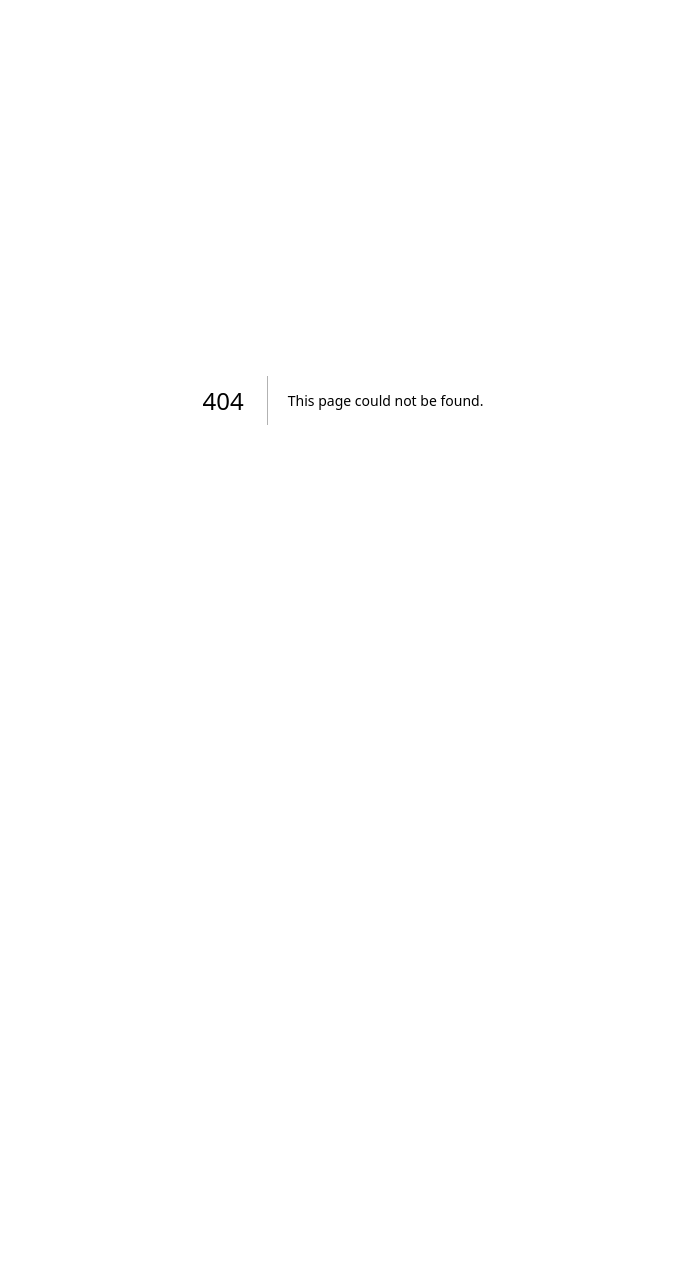
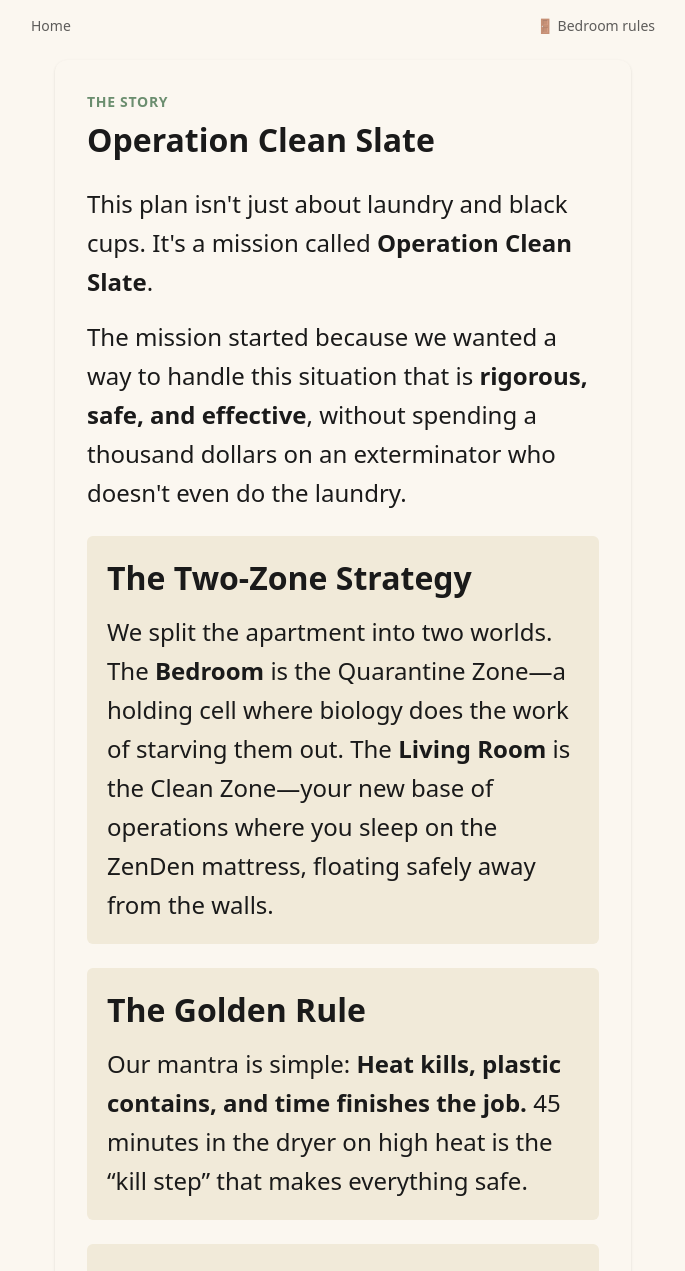
Before and after one commit to karlmarx/mom-93fyi, a Next.js app: page /bedbug/story in a window 1280 px wide. Before the commit this address had no page. Shown: the top 1271 px of the page, without its empty margins (297-982 px from the left). Before the commit the page ends 800 px from the top, so only its background shows below. Built offline with nearby package versions, Linux system fonts and the light colour scheme.

Commit message:
feat: add 'The Story' page to Bedbug plan

```diff
--- a/app/bedbug/page.tsx
+++ b/app/bedbug/page.tsx
@@ -133,6 +133,13 @@ export default function BedbugHome() {
         <ul className="flex flex-col gap-4">
           <li>
             <HomeCard
+              href="/bedbug/story"
+              title="The story"
+              body="Operation Clean Slate. The plain-language reasons and narrative behind this plan."
+            />
+          </li>
+          <li>
+            <HomeCard
               href="/bedbug/rules"
               title="The 5 rules"
               body="The whole plan, on one page."
--- /dev/null
+++ b/app/bedbug/story/page.tsx
@@ -0,0 +1,71 @@
+import { BigButton } from "../_components/BigButton";
+
+export default function StoryPage() {
+  return (
+    <article className="mx-auto flex w-full max-w-xl flex-col gap-6 rounded-xl bg-bedbug-cream p-6 shadow-sm sm:p-8">
+      <header className="flex flex-col gap-2">
+        <span className="text-bedbug-sage text-sm font-semibold uppercase tracking-wider">
+          The Story
+        </span>
+        <h1 className="text-bedbug-title font-semibold leading-tight text-bedbug-ink">
+          Operation Clean Slate
+        </h1>
+      </header>
+
+      <section className="flex flex-col gap-4 text-bedbug-body leading-relaxed text-bedbug-ink">
+        <p>
+          This plan isn&apos;t just about laundry and black cups. It&apos;s a mission called <strong>Operation Clean Slate</strong>.
+        </p>
+        <p>
+          The mission started because we wanted a way to handle this situation that is <strong>rigorous, safe, and effective</strong>, without spending a thousand dollars on an exterminator who doesn&apos;t even do the laundry.
+        </p>
+      </section>
+
+      <section className="flex flex-col gap-6">
+        <div className="flex flex-col gap-3 rounded-md bg-bedbug-cream-deeper p-5">
+          <h2 className="text-bedbug-title font-semibold leading-snug text-bedbug-ink">
+            The Two-Zone Strategy
+          </h2>
+          <p className="text-bedbug-body leading-relaxed text-bedbug-ink">
+            We split the apartment into two worlds. The <strong>Bedroom</strong> is the Quarantine Zone—a holding cell where biology does the work of starving them out. The <strong>Living Room</strong> is the Clean Zone—your new base of operations where you sleep on the ZenDen mattress, floating safely away from the walls.
+          </p>
+        </div>
+
+        <div className="flex flex-col gap-3 rounded-md bg-bedbug-cream-deeper p-5">
+          <h2 className="text-bedbug-title font-semibold leading-snug text-bedbug-ink">
+            The Golden Rule
+          </h2>
+          <p className="text-bedbug-body leading-relaxed text-bedbug-ink">
+            Our mantra is simple: <strong>Heat kills, plastic contains, and time finishes the job.</strong> 45 minutes in the dryer on high heat is the &ldquo;kill step&rdquo; that makes everything safe.
+          </p>
+        </div>
+
+        <div className="flex flex-col gap-3 rounded-md bg-bedbug-cream-deeper p-5">
+          <h2 className="text-bedbug-title font-semibold leading-snug text-bedbug-ink">
+            The Interceptors
+          </h2>
+          <p className="text-bedbug-body leading-relaxed text-bedbug-ink">
+            Those six black cups under the bed legs are like our radar. Every morning, a quick look tells us the status. Empty cups are the best news we can get.
+          </p>
+        </div>
+
+        <div className="flex flex-col gap-3 rounded-md bg-bedbug-cream-deeper p-5">
+          <h2 className="text-bedbug-title font-semibold leading-snug text-bedbug-ink">
+            Exile
+          </h2>
+          <p className="text-bedbug-body leading-relaxed text-bedbug-ink">
+            Instead of chasing them with chemicals, we just close the door. Without a host, they starve. By closing the door and waiting, we let time do the heavy lifting for us.
+          </p>
+        </div>
+      </section>
+
+      <footer className="rounded-md bg-bedbug-cream-deeper p-4 text-bedbug-body italic leading-relaxed text-bedbug-ink">
+        This is a son-protecting-mom story. It&apos;s told through one load of laundry at a time, 9 AM check-in calls, and keeping everything sealed tight. We&apos;ve got this.
+      </footer>
+
+      <BigButton href="/bedbug" variant="ghost">
+        Back to home
+      </BigButton>
+    </article>
+  );
+}
```
Also changed, not shown: 1 other file (tests, documents, lock files or other folders).
